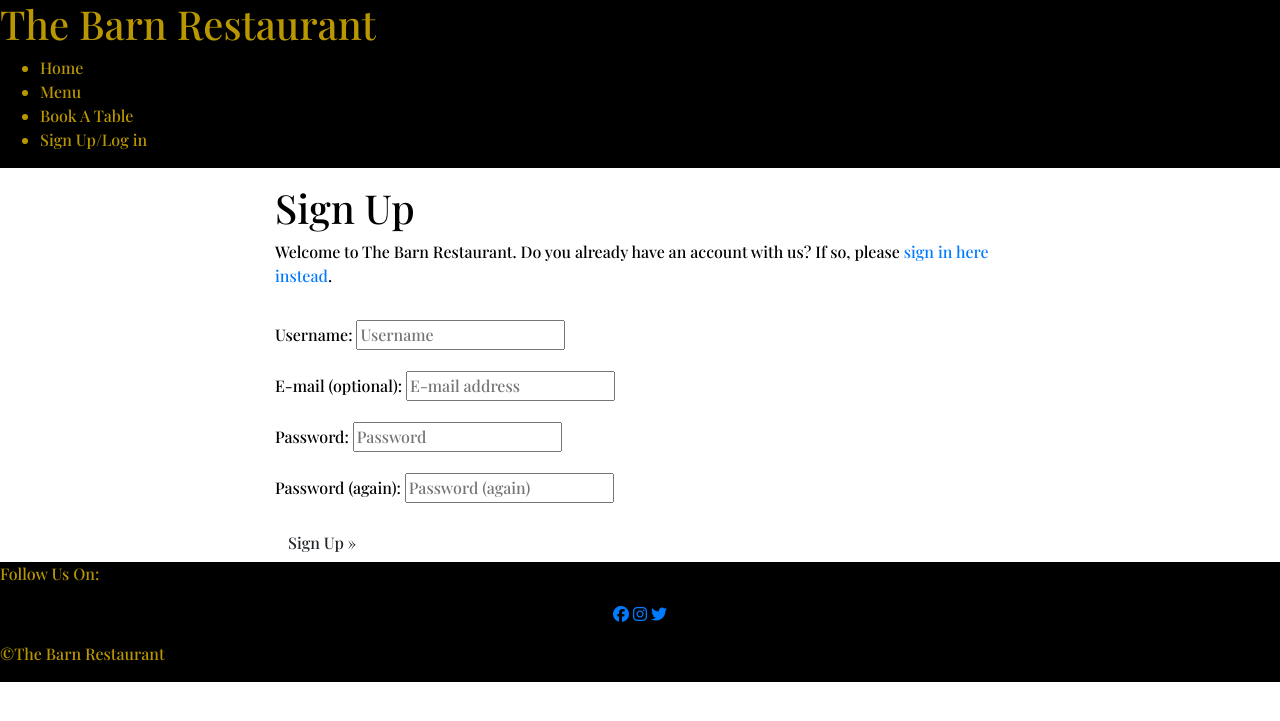
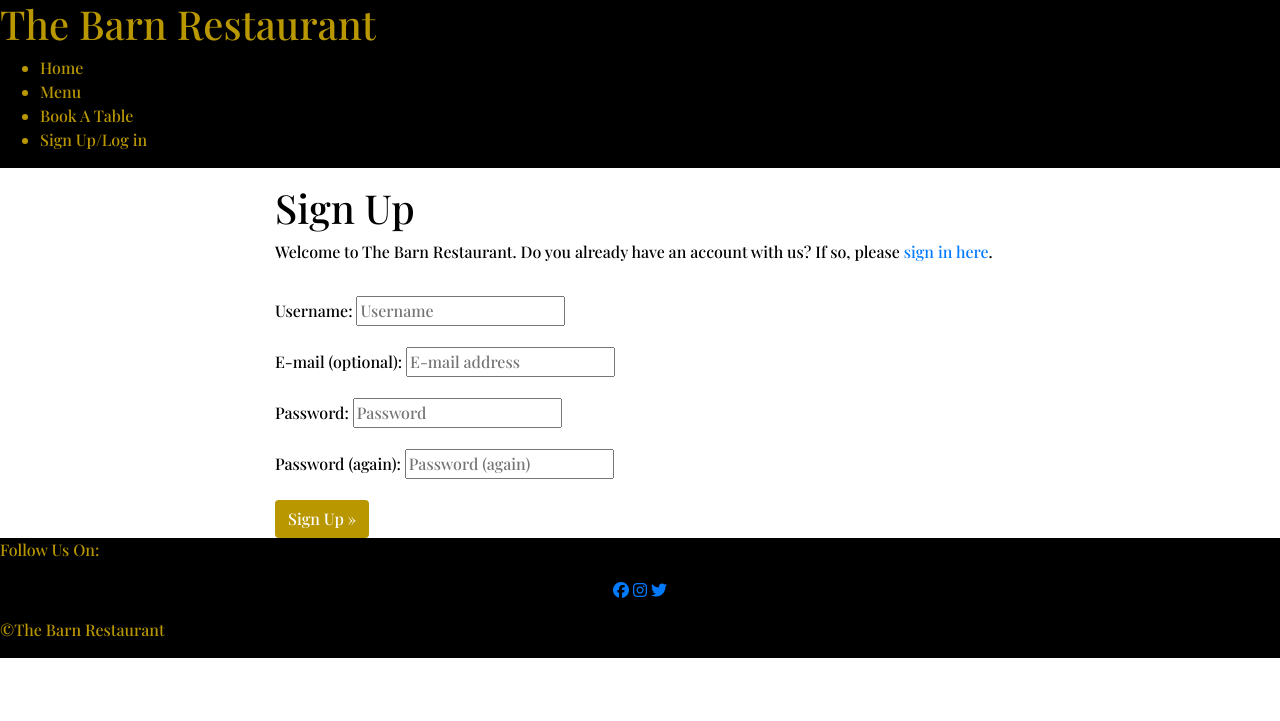
Before and after one commit to K-JC/The_Barn, a Django app: page /accounts/signup/ in a window 1280 px wide. Shown: the top 721 px of the page. Run offline with Django 3.2, Linux system fonts and the light colour scheme; some libraries are stand-ins or nearby versions.

Commit message:
add styling to the sign up button, curser will hoover over and change the button slightly in color, matching the theme of yellow/goldy like the logo

```diff
--- a/static/css/style.css
+++ b/static/css/style.css
@@ -33,3 +33,14 @@ footer {
     text-align: center;
 
 }
+
+.btn-signup {
+    background-color: #b99700;
+    color: white;
+}
+
+.btn-signup:hover,
+.btn-signup:active {
+    background-color: #edce43;
+    color: white;
+}
--- a/templates/account/login.html
+++ b/templates/account/login.html
@@ -28,8 +28,6 @@
   {% if redirect_field_value %}
   <input type="hidden" name="{{ redirect_field_name }}" value="{{ redirect_field_value }}" />
   {% endif %}
-<!--FORGOTTEN PASSWORD?-->
-  <a class="button secondaryAction" href="{% url 'account_reset_password' %}">{% trans "Forgot Password?" %}</a>
   <button class="btn btn-signup right" type="submit">{% trans "Sign In" %}</button>
 </form>
 </div>
--- a/templates/account/signup.html
+++ b/templates/account/signup.html
@@ -10,7 +10,7 @@
       <div class="col-md-8 mt-3 offset-md-2">
 <h1>{% trans "Sign Up" %}</h1>
 
-<p>{% blocktrans %}Welcome to The Barn Restaurant. Do you already have an account with us? If so, please <a href="{{ login_url }}">sign in here instead</a>.{% endblocktrans %}</p>
+<p>{% blocktrans %}Welcome to The Barn Restaurant. Do you already have an account with us? If so, please <a href="{{ login_url }}"> sign in here</a>.{% endblocktrans %}</p>
 </div>
   </div>
 
```
